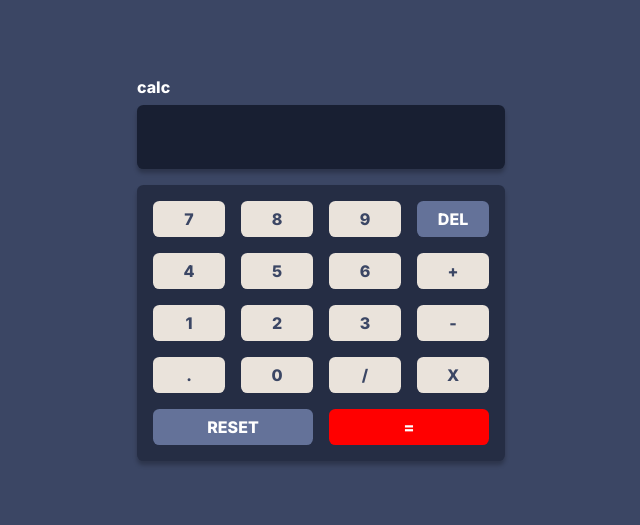
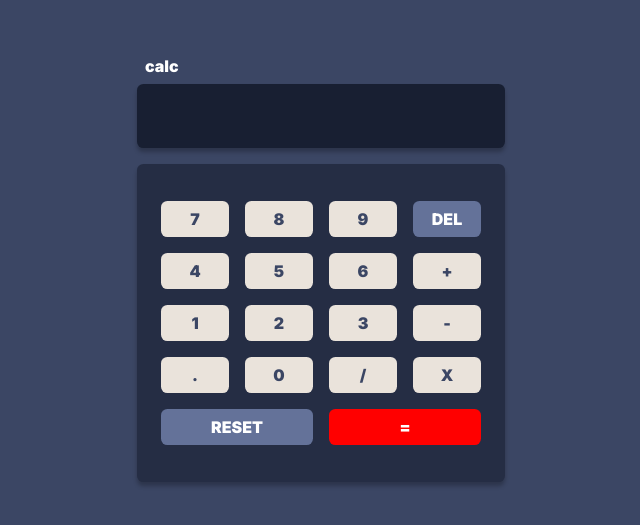
Before and after one commit to Omkarcode11/Calculator-basic, a plain HTML site: page index.html in a window 1280 px wide. Shown: the part 135-660 px from the top of the page, without its empty margins (319-959 px from the left). Drawn offline with Linux system fonts and the light colour scheme.

Commit message:
fix some css

```diff
--- a/index.css
+++ b/index.css
@@ -10,16 +10,15 @@
   box-sizing: border-box;
   font-family: "Inter", sans-serif;
   font-optical-sizing: auto;
-  font-weight: 800;
+  font-weight: bolder;
   font-style: normal;
 }
 
 .title {
-  padding: 0.5rem 0rem;
+  padding: 0.5rem;
   color: #ffffff;
   text-align: start;
   width: 23rem;
-
 }
 
 h1 {
@@ -29,6 +28,7 @@ h1 {
 .display {
   display: flex;
   overflow: scroll;
+  padding: 0.5rem;
   width: 23rem;
   justify-content: end;
   align-items: end;
@@ -45,7 +45,7 @@ div.keypad {
   grid-template-columns: repeat(4, 1fr);
   background-color: #252d44;
   width: 23rem;
-  padding: 0.5rem 0.8rem;
+  padding:1.8rem 1rem;
   box-shadow: 0px 4px 4px 0px #00000040;
 }
 
@@ -74,7 +74,7 @@ div.keypad {
 }
 
 .container > div {
-  padding: 0.5rem;
+
   border-radius: 0.4rem;
 }
 
```
